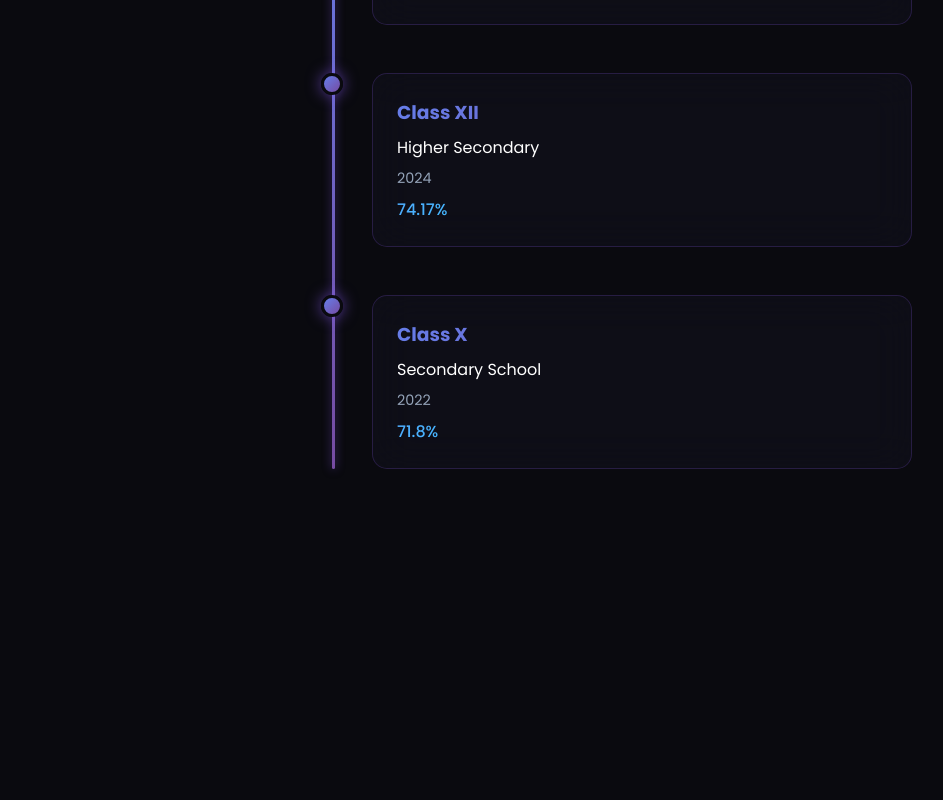
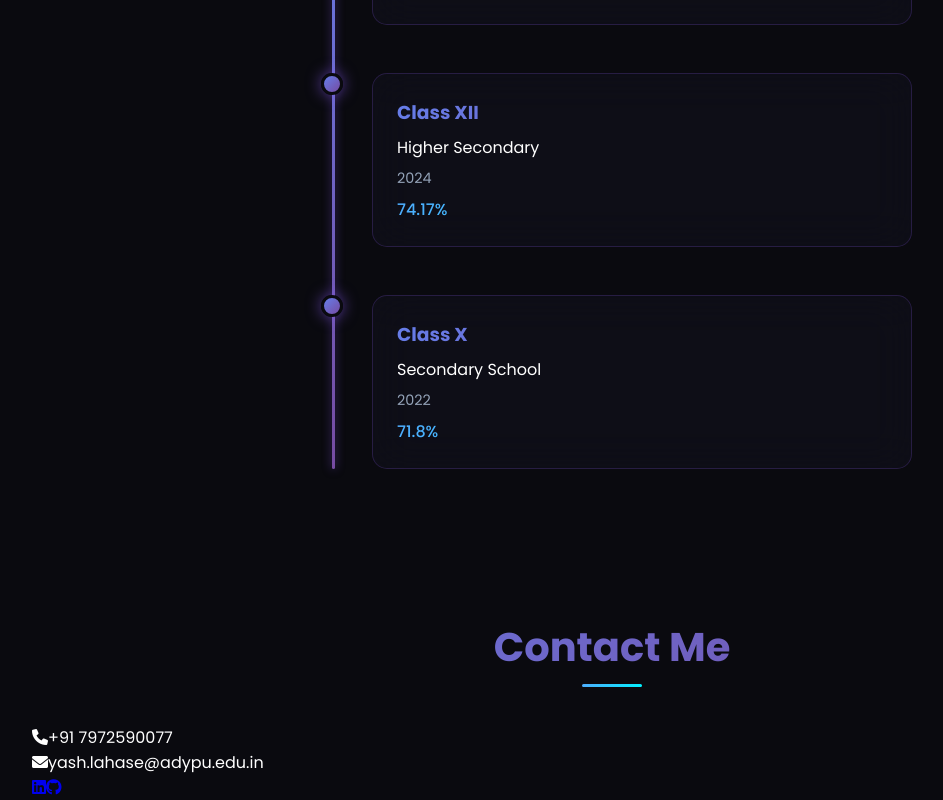
Before and after one commit to yashlahase/Portfolio, a React (Create React App) app: page / in a window 1280 px wide. Shown: the part 4784-5584 px from the top of the page, without its empty margins (28-971 px from the left). Before the commit the page ends 5401 px from the top, so only its background shows below. Built offline with nearby package versions, Linux system fonts and the light colour scheme.

Commit message:
add Contact section

```diff
--- a/src/App.js
+++ b/src/App.js
@@ -8,6 +8,7 @@ import Skills from './components/Skills';
 import Certifications from './components/Certifications';
 import Robotics from './components/Robotics';
 import Education from './components/Education';
+import Contact from './components/Contact';
 
 const App = () => {
   const [isLoaded, setIsLoaded] = useState(false);
@@ -68,6 +69,7 @@ const App = () => {
       <Certifications />
       <Robotics />
       <Education />
+      <Contact />
 
     </div>
   );
--- a/src/components/Contact.js
+++ b/src/components/Contact.js
@@ -0,0 +1,33 @@
+import React from 'react';
+
+const Contact = () => {
+  return (
+    <section id="contact" className="contact">
+      <div className="container">
+        <h2 className="section-title">Contact Me</h2>
+        <div className="contact-content">
+          <div className="contact-info">
+            <div className="contact-item">
+              <i className="fas fa-phone"></i>
+              <span>+91 7972590077</span>
+            </div>
+            <div className="contact-item">
+              <i className="fas fa-envelope"></i>
+              <span>yash.lahase@adypu.edu.in</span>
+            </div>
+          </div>
+          <div className="social-links">
+            <a href="https://www.linkedin.com/in/yash-lahase/" className="social-link" target="_blank" rel="noopener noreferrer">
+              <i className="fab fa-linkedin"></i>
+            </a>
+            <a href="https://github.com/yashlahase" className="social-link" target="_blank" rel="noopener noreferrer">
+              <i className="fab fa-github"></i>
+            </a>
+          </div>
+        </div>
+      </div>
+    </section>
+  );
+};
+
+export default Contact;
```
